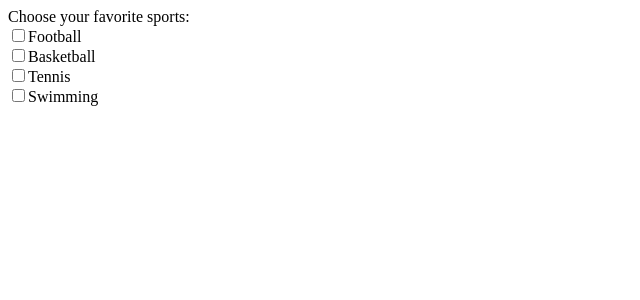
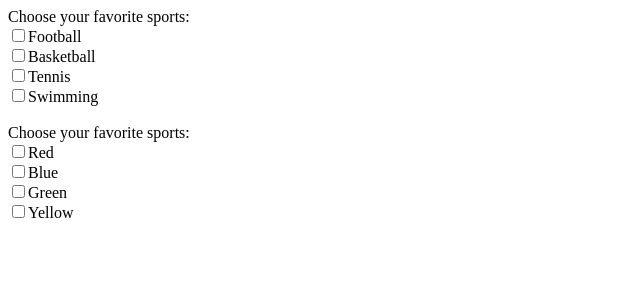
Before and after one commit to 7vTr0x7/React.js-2, a React (Vite) app in the folder IR4.4_CW/: page / in a window 1280 px wide. Shown: the top 300 px of the page, without its empty margins (0-640 px from the left). Built offline with nearby package versions, Linux system fonts and the light colour scheme.

Commit message:
IR4.4_HW1 - ChooseColors

```diff
--- a/IR4.4_CW/src/App.jsx
+++ b/IR4.4_CW/src/App.jsx
@@ -1,10 +1,12 @@
-import React from "react";
 import ChooseSports from "./components/ChooseSports";
+import ChooseColor from "./components/ChooseColor";
 
 const App = () => {
   return (
     <div>
       <ChooseSports />
+      <br />
+      <ChooseColor />
     </div>
   );
 };
--- /dev/null
+++ b/IR4.4_CW/src/components/ChooseColor.jsx
@@ -0,0 +1,68 @@
+import React, { useState } from "react";
+
+const ChooseColor = () => {
+  const [selectedColors, setSelectedColors] = useState("");
+
+  const handleColorCheckbox = (e) => {
+    const { value, checked } = e.target;
+
+    if (checked) {
+      setSelectedColors((prev) => [...prev, value]);
+    } else {
+      setSelectedColors((prev) => prev.filter((color) => color !== value));
+    }
+  };
+
+  return (
+    <div>
+      <p style={{ margin: "0", padding: "0" }}>Choose your favorite sports:</p>
+      <label for="Red">
+        <input
+          type="checkbox"
+          value="Red"
+          id="Red"
+          onChange={handleColorCheckbox}
+        />
+        Red
+      </label>
+      <br />
+      <label for="Blue">
+        <input
+          type="checkbox"
+          value="Blue"
+          id="Blue"
+          onChange={handleColorCheckbox}
+        />
+        Blue
+      </label>
+      <br />
+
+      <label for="Green">
+        <input
+          type="checkbox"
+          value="Green"
+          id="Green"
+          onChange={handleColorCheckbox}
+        />
+        Green
+      </label>
+      <br />
+
+      <label for="Yellow">
+        <input
+          type="checkbox"
+          value="Yellow"
+          id="Yellow"
+          onChange={handleColorCheckbox}
+        />
+        Yellow
+      </label>
+      <br />
+      {selectedColors.length > 0 && (
+        <p>Selected colors: {selectedColors.join(", ")}</p>
+      )}
+    </div>
+  );
+};
+
+export default ChooseColor;
```
